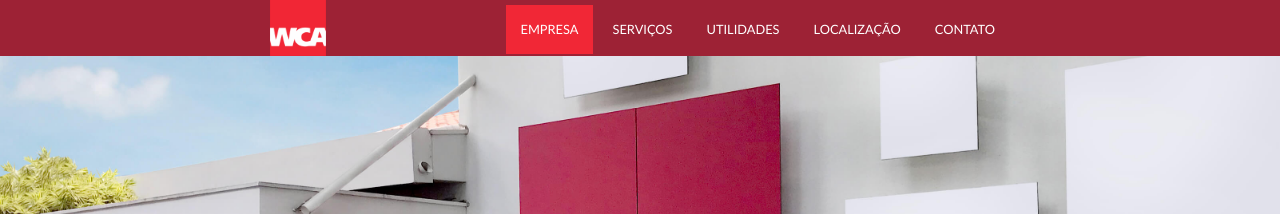
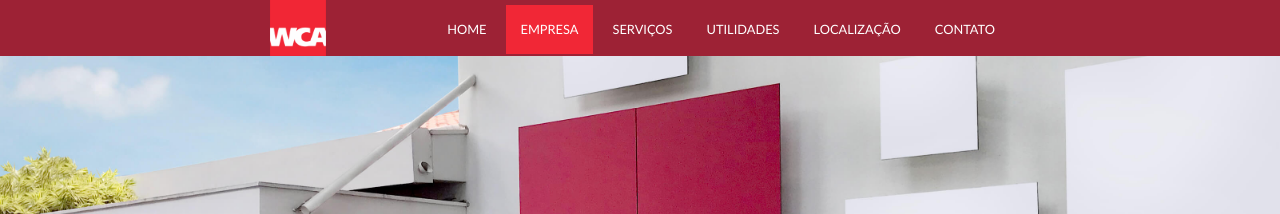
Before and after one commit to WCAComex/wcacomex.github.io, a Jekyll site: the page built from 1-empresa.markdown, in a window 1280 px wide and 900 px high. Shown: the top 214 px of the window. Built offline with Jekyll 4.4.1, drawn with Linux system fonts in a browser that asks for light colours; some of the changed text lies outside the part shown.

Commit message:
Links fixos (home e mapa) no topo e rodapé

```diff
--- a/_includes/footer.html
+++ b/_includes/footer.html
@@ -27,6 +27,7 @@
 
     <div data-cell="shrink">
       <ul class="seamless">
+        <li><a href="{{ site.baseurl }}/">Home</a></li>
         {% for my_page in site.pages %}
           {% if my_page.nav-title %}
             <li>
--- a/_includes/header.html
+++ b/_includes/header.html
@@ -16,13 +16,14 @@
       {% assign crumbs = page.url | split: '/' %}
 
       <div class="trigger">
+        <a href="{{ site.baseurl }}/" class="page-link">Home</a>
         {% for my_page in site.pages %}
           {% if my_page.nav-title %}{% assign my_page_crumbs = my_page.url | split: '/' %}
           <a class="page-link {% if crumbs[1] == my_page_crumbs[1] %}selected{% endif %}" href="{{ my_page.url | prepend: site.baseurl }}">{{ my_page.nav-title }}</a>
           {% endif %}
         {% endfor %}
-        <a href="{{ site.baseurl }}/#mapa" class="page-link">LOCALIZAÇÃO</a>
-        <a href="#contato" class="page-link">CONTATO</a>
+        <a href="{{ site.baseurl }}/#mapa" class="page-link">Localização</a>
+        <a href="#contato" class="page-link">Contato</a>
       </div>
     </nav>
 
```
Also changed, not shown: other parts of _includes/footer.html (+2 -1 lines).
